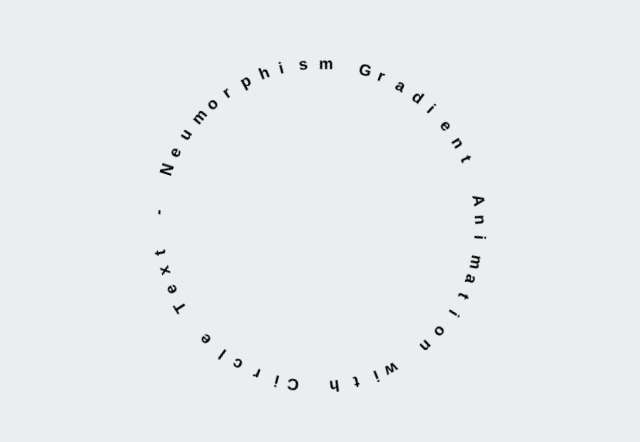
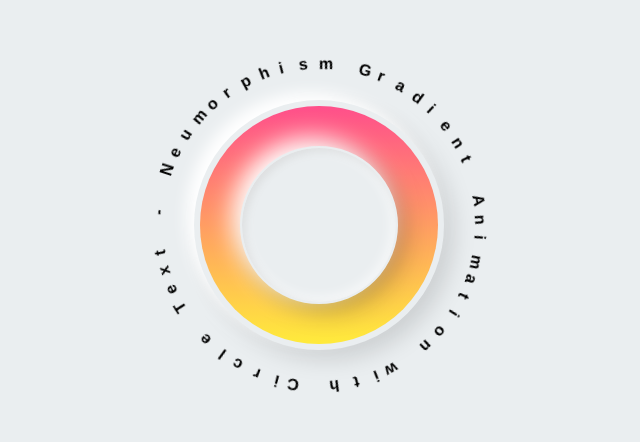
Before and after one commit to VINCH099/circle-loading-animation, a plain HTML site: page index.html in a window 1280 px wide. Shown: the part 175-617 px from the top of the page, without its empty margins (321-961 px from the left). Drawn offline with Linux system fonts and the light colour scheme.

Commit message:
Update style.css

```diff
--- a/css/style.css
+++ b/css/style.css
@@ -36,7 +36,7 @@ body {
   place-items: center;
 }
 
-.loader span {
+.loader i {
   position: relative;
   width: 250px;
   height: 250px;
@@ -47,7 +47,7 @@ body {
   overflow: hidden;
 }
 
-.loader span::before {
+.loader i::before {
   content: '';
   position: absolute;
   inset: 40px;
@@ -59,7 +59,8 @@ body {
   z-index: 1;
 }
 
-.loader span i {
+.loader i::after {
+  content: '';
   position: absolute;
   inset: 0;
   background: linear-gradient(#ff4f8b, #ffeb3b);
```
